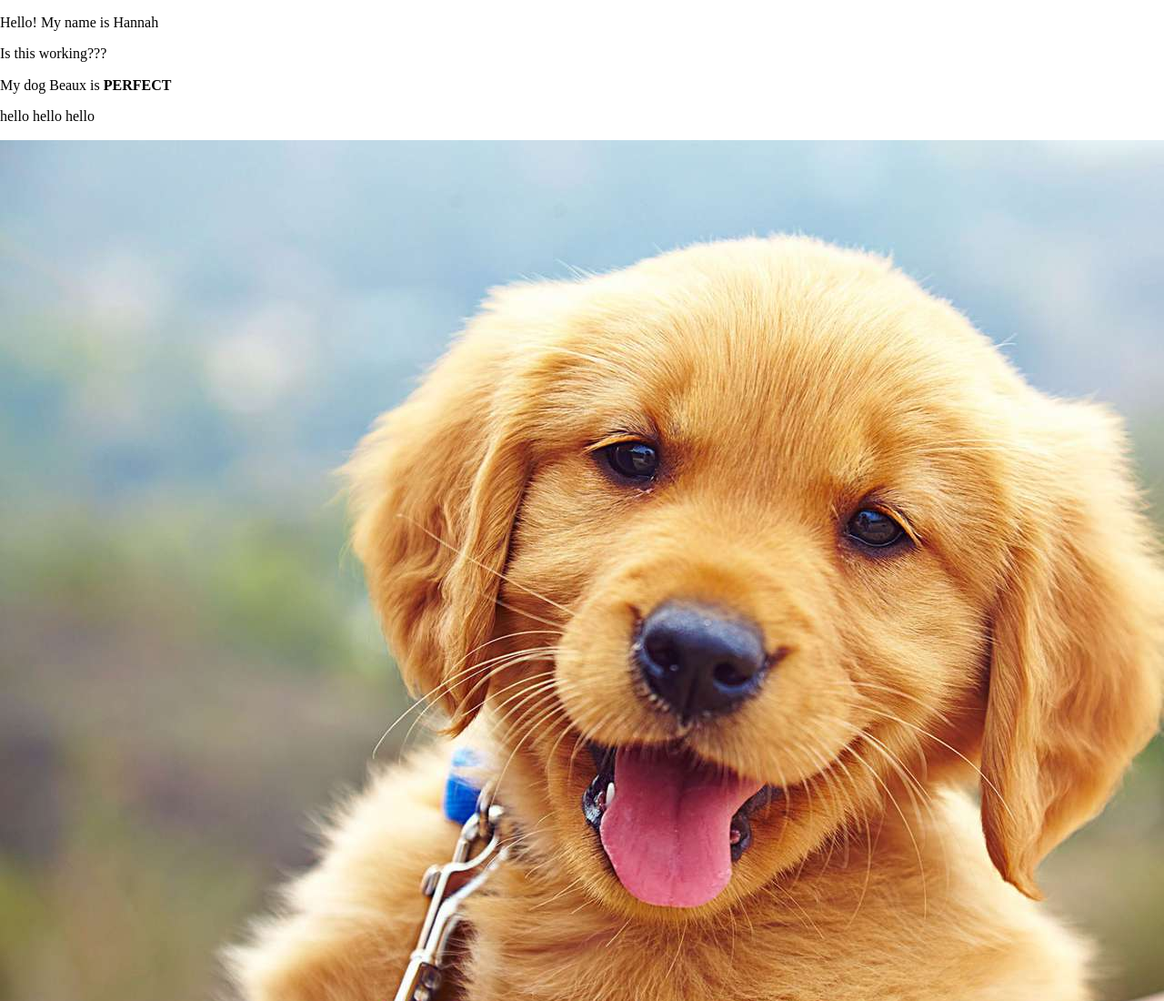
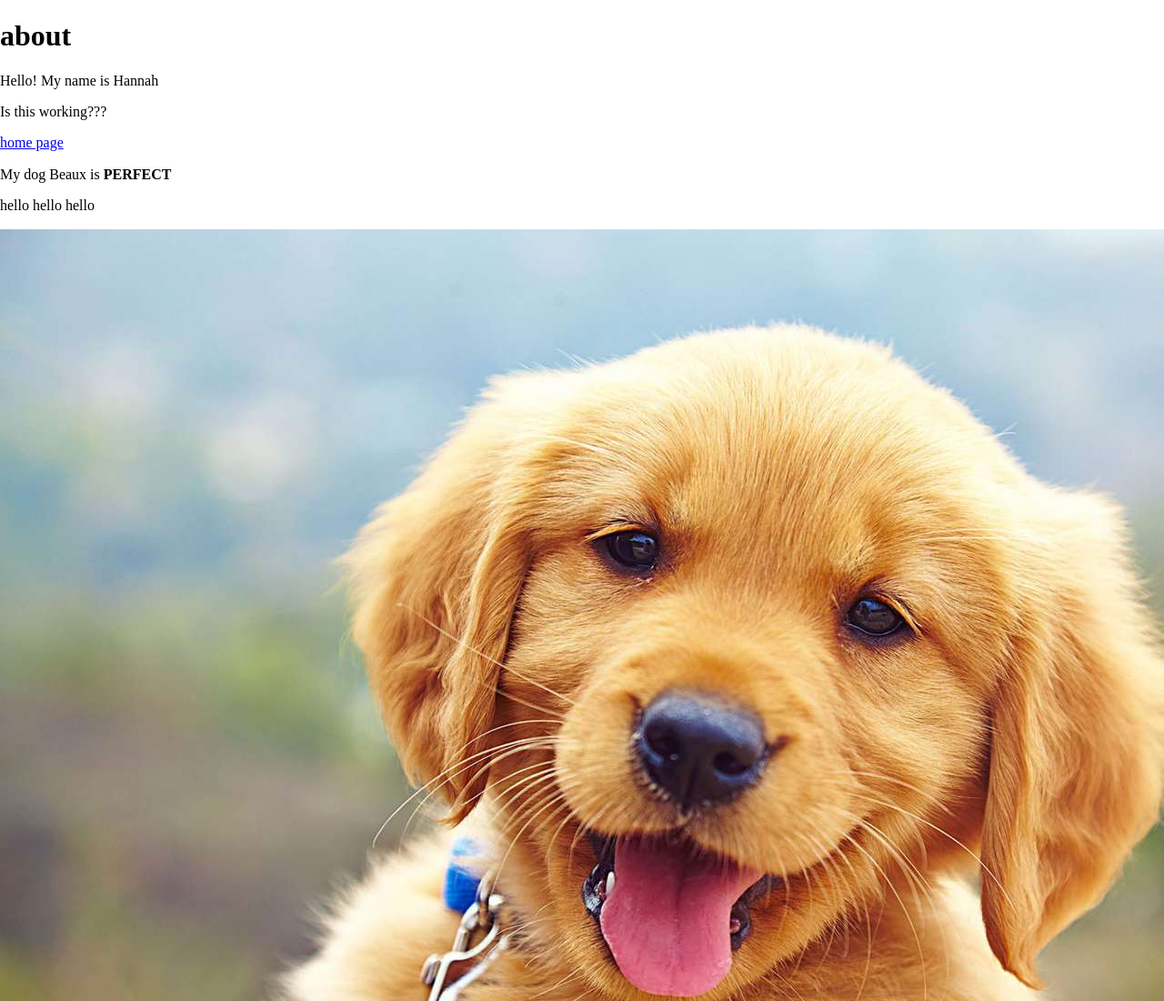
Before and after one commit to HannahBeckmann/repository-hw, a plain HTML site: page about.html in a window 1280 px wide. Shown: the top 1100 px of the page at 91% size. Drawn offline with Linux system fonts and the light colour scheme.

Commit message:
added links
linked about page on home page and linked home page on about page

```diff
--- a/about.html
+++ b/about.html
@@ -3,7 +3,7 @@
 
 <head>
   <meta charset="utf-8">
-  <title>Responsive Layouts</title>
+  <title>about</title>
   <meta name="description" content="This site will serve as the hub for many sub responsive layouts">
   <meta name="viewport" content="width=device-width, initial-scale=1">
 
@@ -24,10 +24,12 @@
 
 <body>
   <!-- Place your site's HTML here -->
+  <h1>about</h1>
   <p>Hello! My name is Hannah</p>
   <p>Is this working???</p>
   <script src="js/main.js"></script>
 </body>
+<a href="./index.html">home page</a>
 <p>My dog Beaux is <strong>PERFECT</strong></p>
 <p>hello hello hello</p>
 <img src="./img/golden-retriever-puppy-512366437-2000-e07551fc57184b17961c3fffef8d1d91.jpeg" alt="">
```
Also changed, not shown: index.html (+2 -0 lines).
